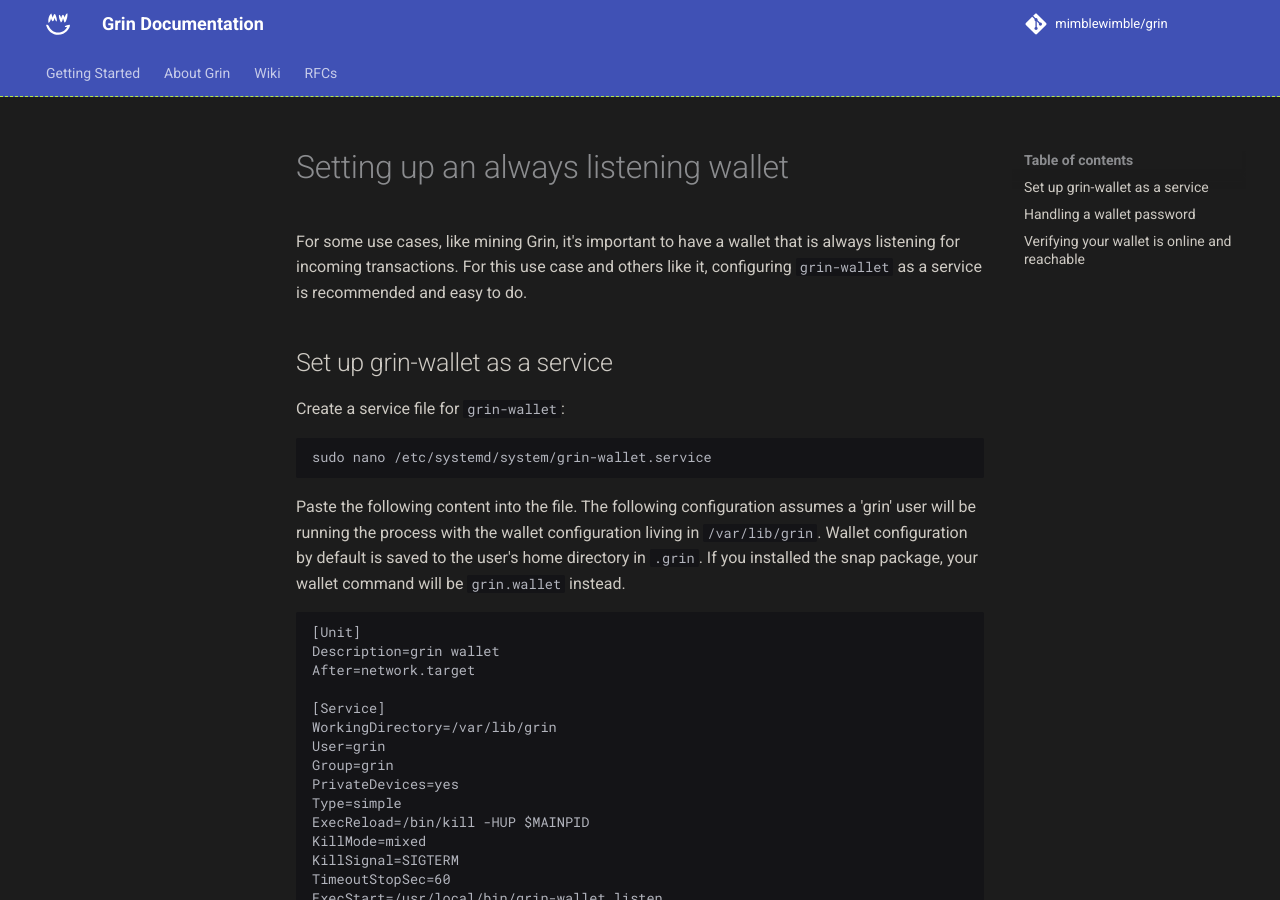
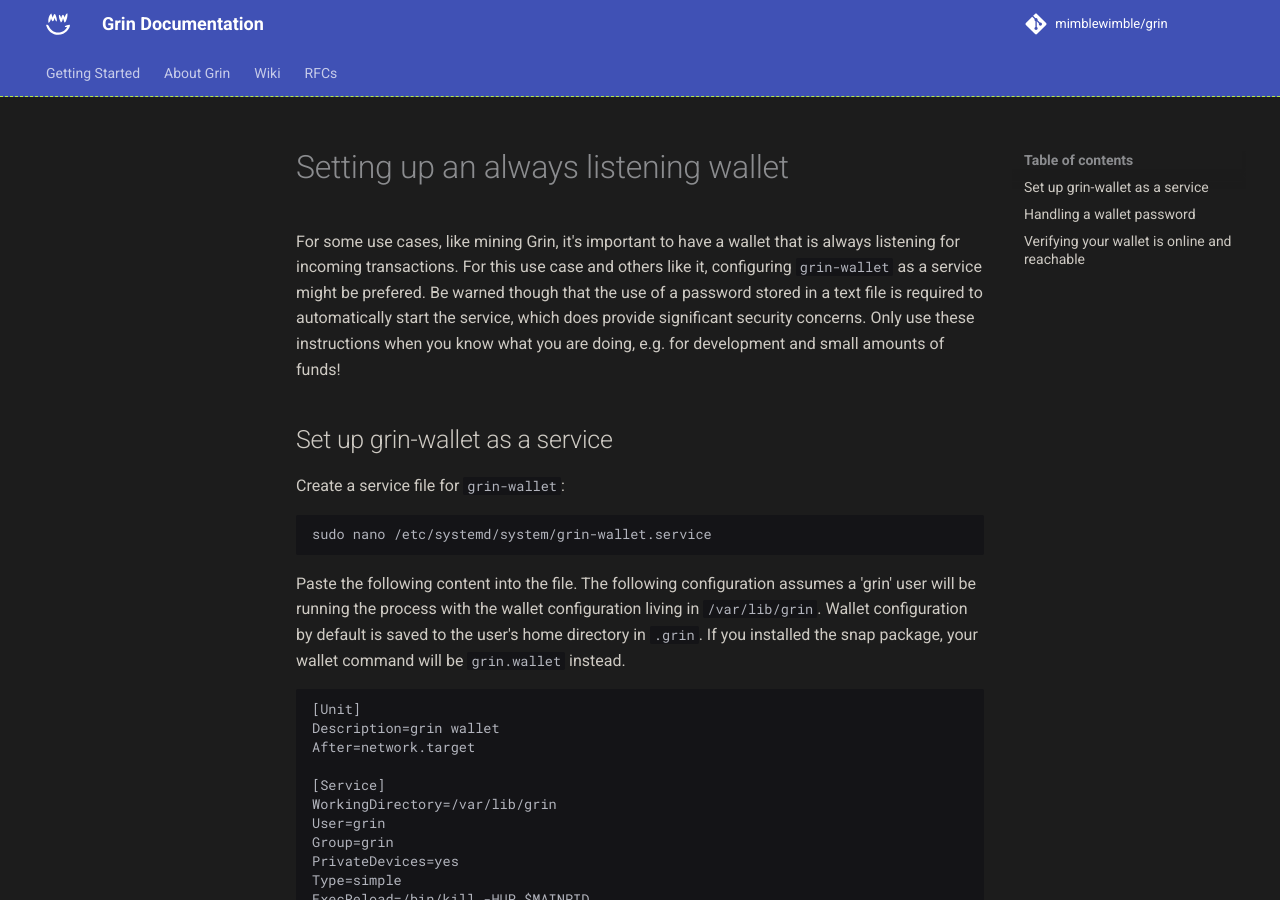
Before and after one commit to mimblewimble/docs, an MkDocs documentation site: the page built from docs/wiki/extra-documents/always-listening-wallet.md, in a window 1280 px wide and 900 px high. Built offline with MkDocs 1.6.1 and Material for MkDocs 9.7.7, drawn with Linux system fonts in a browser that asks for light colours; comment, search, counter and statistics services are not loaded.

Commit message:
Update always-listening-wallet.md

```diff
--- a/docs/wiki/extra-documents/always-listening-wallet.md
+++ b/docs/wiki/extra-documents/always-listening-wallet.md
@@ -1,6 +1,7 @@
 # Setting up an always listening wallet
 
-For some use cases, like mining Grin, it's important to have a wallet that is always listening for incoming transactions. For this use case and others like it, configuring `grin-wallet` as a service is recommended and easy to do.
+For some use cases, like mining Grin, it's important to have a wallet that is always listening for incoming transactions. For this use case and others like it, configuring `grin-wallet` as a service might be prefered.
+Be warned though that the use of a password stored in a text file is required to automatically start the service, which does provide significant security concerns. Only use these instructions when you know what you are doing, e.g. for development and small amounts of funds!
 
 ## Set up grin-wallet as a service
 
```
